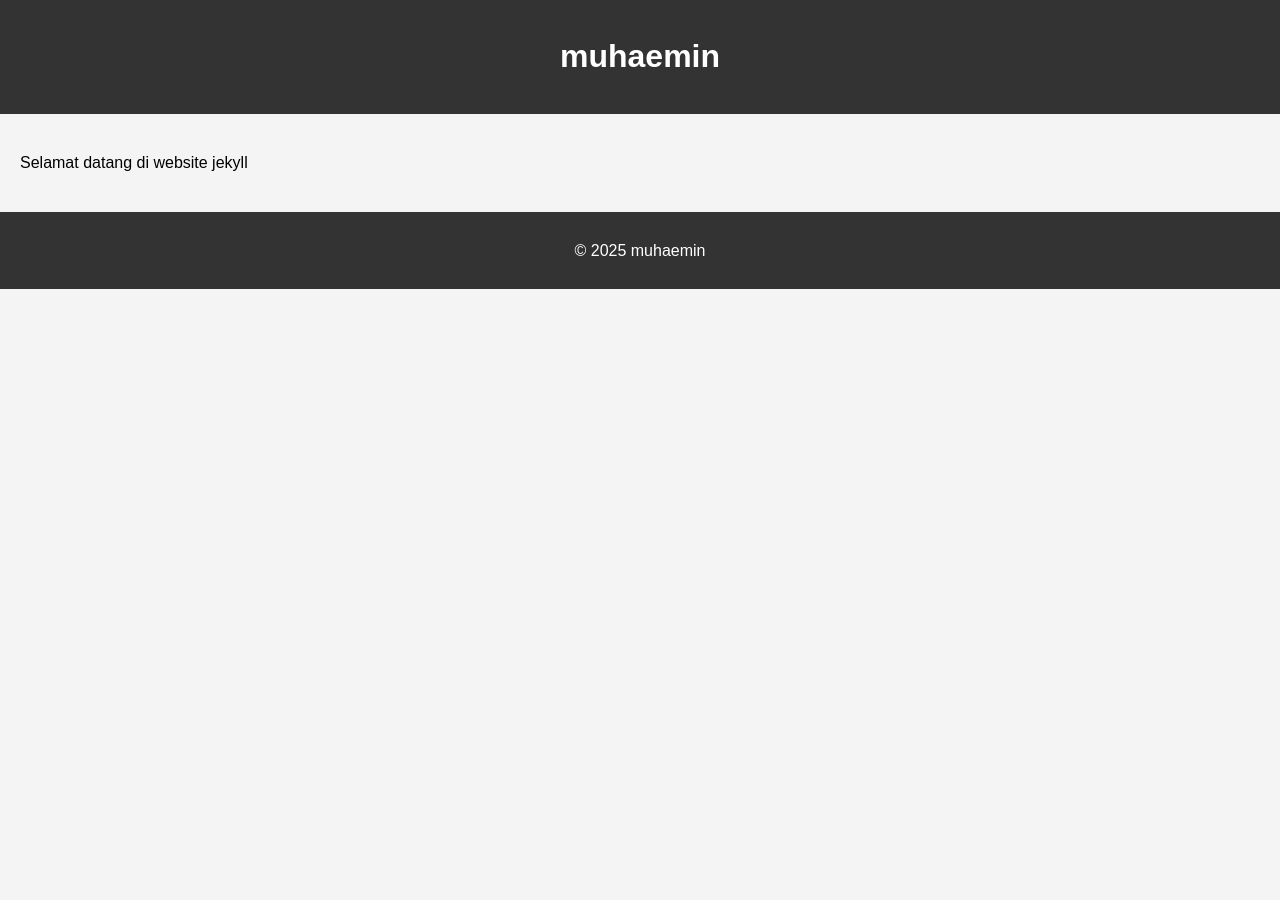
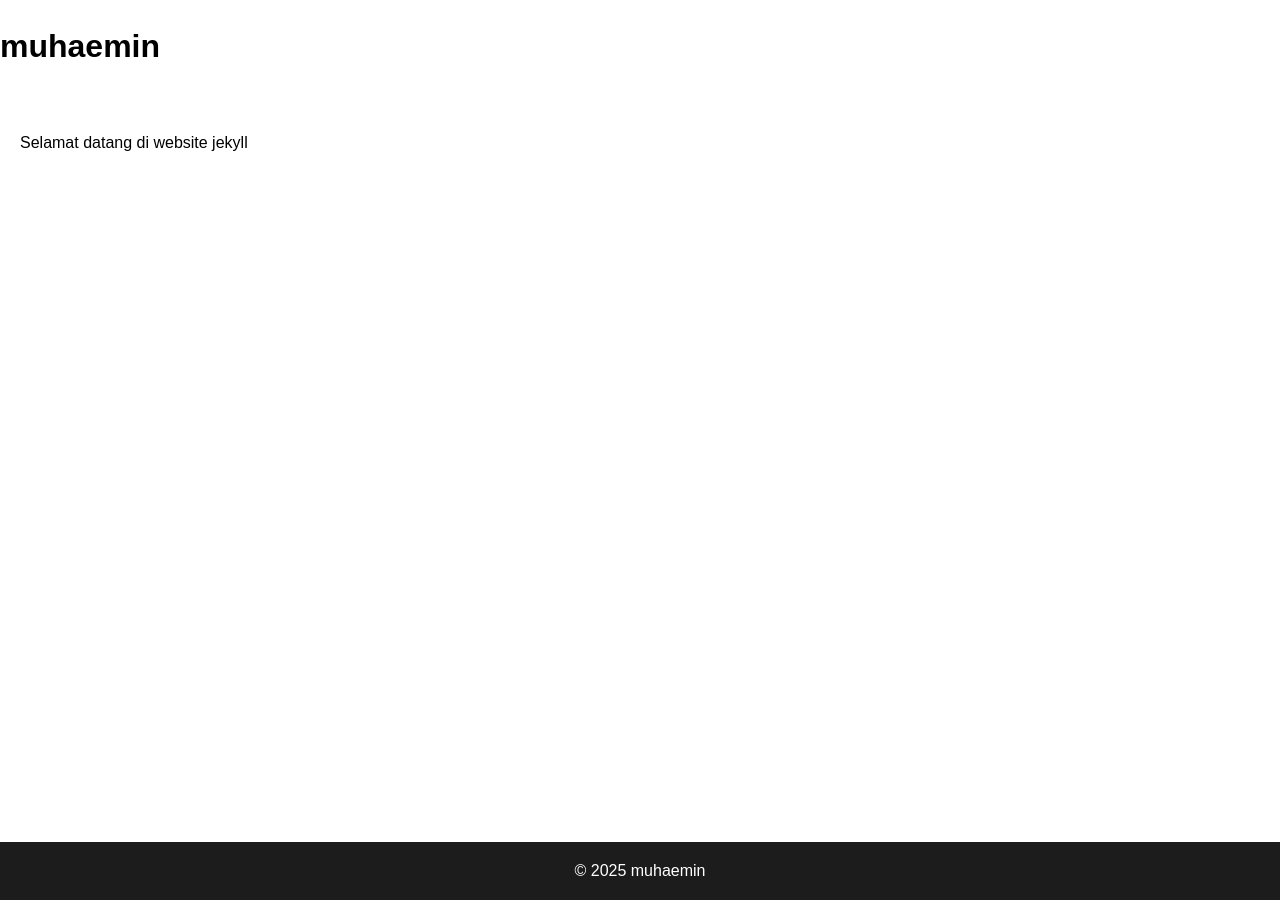
Before and after one commit to mhaemnn/mhaemnn.github.io, a Jekyll site: the page built from index.markdown, in a window 1280 px wide. Built offline with Jekyll 4.4.1, drawn with Linux system fonts in a browser that asks for light colours.

Commit message:
delete theme minima and custom css

```diff
--- a/assets/css/layouts.css
+++ b/assets/css/layouts.css
@@ -3,15 +3,17 @@ body {
   line-height: 1.6;
   margin: 0;
   padding: 0;
-  background-color: #f4f4f4;
 }
 
-header,
 footer {
-  background: #333;
+  position: fixed;
+  background: #1c1c1d;
   color: #fff;
-  padding: 10px 20px;
   text-align: center;
+  bottom: 0;
+  left: 0;
+  width: 100%;
+  padding: 0;
 }
 
 main {
```
